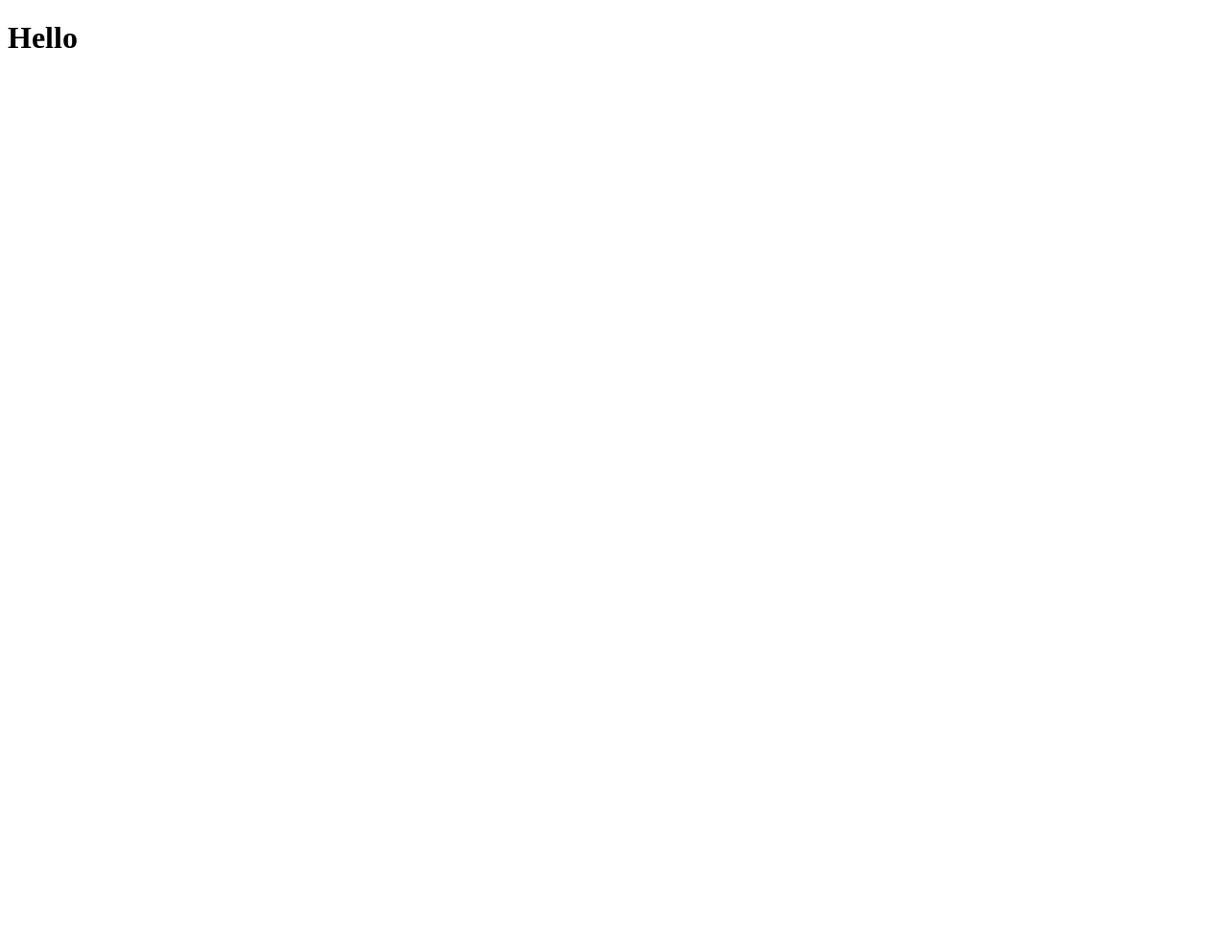
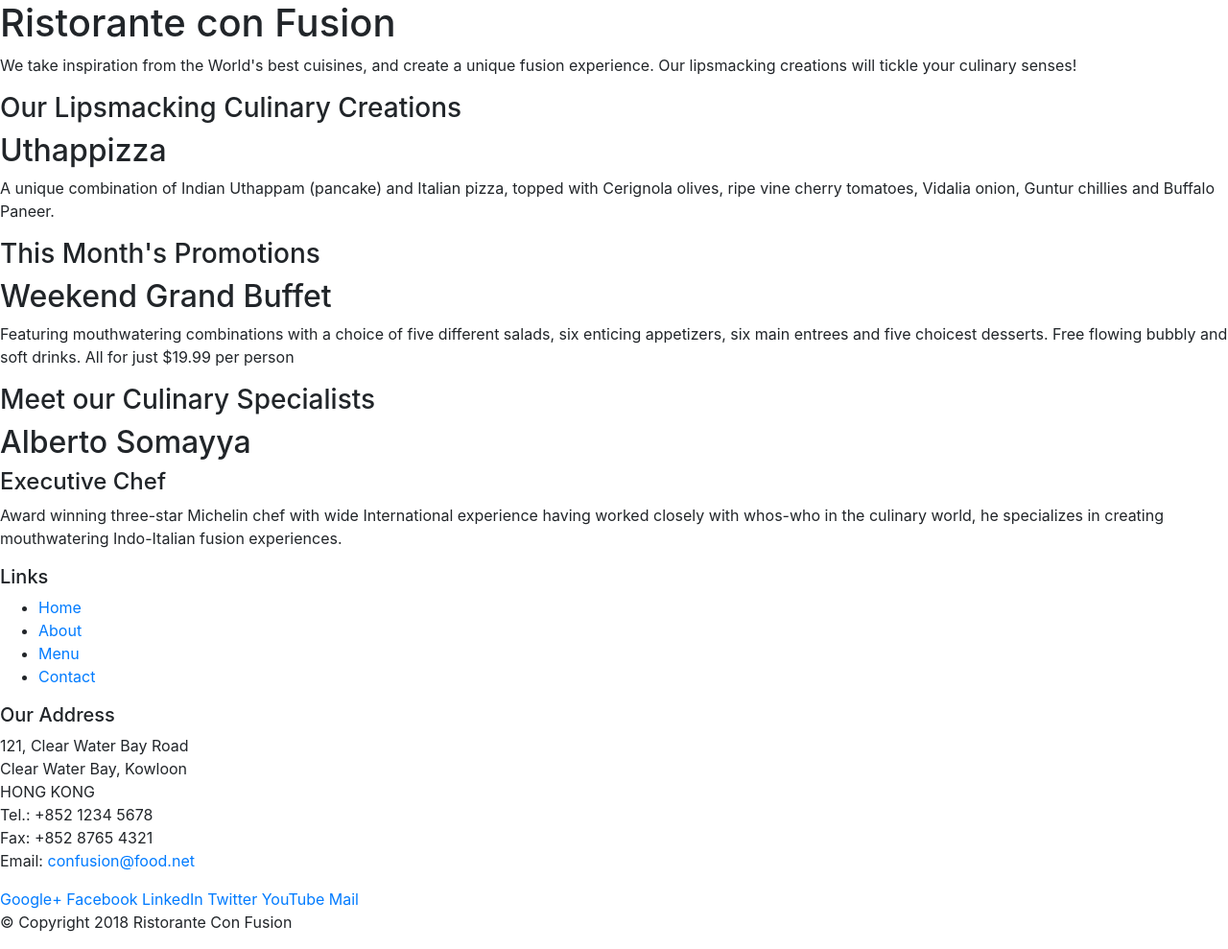
Before and after one commit to roberta-stefana/fullstack-coursera, a website: page index.html in a window 1280 px wide. Shown: the whole page at 96% size. Before the commit the page ends 800 px from the top, so only its background shows below. Drawn offline with nearby package versions, Linux system fonts and the light colour scheme.

Commit message:
Add bootstrap

```diff
--- a/index.html
+++ b/index.html
@@ -1,13 +1,108 @@
 <!DOCTYPE html>
 <html>
     <head>
+         <!-- Required meta tags always come first -->
         <meta charset="utf-8">
-        <meta name="viewport" content="width=device-width, initial-scale=1">
-        <title>Coursera Fullstack</title>
+        <meta name="viewport" content="width=device-width, initial-scale=1, shrink-to-fit=no">
+        <meta http-equiv="x-ua-compatible" content="ie=edge">
+
+        <!-- Bootstrap CSS -->
+        <link rel="stylesheet" href="node_modules/bootstrap/dist/css/bootstrap.min.css">
     </head>
 <body>
 
-    <h1>Hello</h1>
+    <header>
+        <div>
+            <div>
+                <div>
+                    <h1>Ristorante con Fusion</h1>
+                    <p>We take inspiration from the World's best cuisines, and create a unique fusion experience. Our lipsmacking creations will tickle your culinary senses!</p>
+                </div>
+                <div>
+                </div>
+            </div>
+        </div>
+    </header>
 
+    <div>
+        <div>
+            <div>
+                <h3>Our Lipsmacking Culinary Creations</h3>
+            </div>
+            <div>
+                <h2>Uthappizza</h2>
+                <p>A unique combination of Indian Uthappam (pancake) and Italian pizza, topped with Cerignola olives, ripe vine cherry tomatoes, Vidalia onion, Guntur chillies and Buffalo Paneer.</p>
+            </div>
+        </div>
+
+
+        <div>
+            <div>
+                <h3>This Month's Promotions</h3>
+            </div>
+            <div>
+                <h2>Weekend Grand Buffet</h2>
+                <p>Featuring mouthwatering combinations with a choice of five different salads, six enticing appetizers, six main entrees and five choicest desserts. Free flowing bubbly and soft drinks. All for just $19.99 per person </p>
+            </div>
+        </div>
+
+        <div>
+            <div>
+                <h3>Meet our Culinary Specialists</h3>
+            </div>
+            <div>
+                <h2>Alberto Somayya</h2>
+                <h4>Executive Chef</h4>
+                <p>Award winning three-star Michelin chef with wide International experience having worked closely with whos-who in the culinary world, he specializes in creating mouthwatering Indo-Italian fusion experiences. </p>
+            </div>
+        </div>
+    </div>
+
+    <footer>
+        <div>
+            <div>
+                <div>
+                    <h5>Links</h5>
+                    <ul>
+                        <li><a href="#">Home</a></li>
+                        <li><a href="#">About</a></li>
+                        <li><a href="#">Menu</a></li>
+                        <li><a href="#">Contact</a></li>
+                    </ul>
+                </div>
+                <div>
+                    <h5>Our Address</h5>
+                    <address>
+		              121, Clear Water Bay Road<br>
+		              Clear Water Bay, Kowloon<br>
+		              HONG KONG<br>
+		              Tel.: +852 1234 5678<br>
+		              Fax: +852 8765 4321<br>
+		              Email: <a href="mailto:confusion@food.net">confusion@food.net</a>
+		           </address>
+                </div>
+                <div>
+                    <div>
+                        <a href="http://google.com/+">Google+</a>
+                        <a href="http://www.facebook.com/profile.php?id=">Facebook</a>
+                        <a href="http://www.linkedin.com/in/">LinkedIn</a>
+                        <a href="http://twitter.com/">Twitter</a>
+                        <a href="http://youtube.com/">YouTube</a>
+                        <a href="mailto:">Mail</a>
+                    </div>
+                </div>
+           </div>
+           <div>
+                <div>
+                    <p>© Copyright 2018 Ristorante Con Fusion</p>
+                </div>
+           </div>
+        </div>
+    </footer>
+
+    <!-- jQuery first, then Popper.js, then Bootstrap JS. -->
+    <script src="node_modules/jquery/dist/jquery.slim.min.js"></script>
+    <script src="node_modules/popper.js/dist/umd/popper.min.js"></script>
+    <script src="node_modules/bootstrap/dist/js/bootstrap.min.js"></script>
 </body>
 </html>
--- a/package.json
+++ b/package.json
@@ -19,6 +19,9 @@
   },
   "homepage": "https://github.com/roberta-stefana/fullstack-coursera#readme",
   "dependencies": {
-    "lite-server": "^2.6.1"
+    "bootstrap": "^4.0.0",
+    "jquery": "^3.3.1",
+    "lite-server": "^2.6.1",
+    "popper.js": "^1.12.9"
   }
 }
```
Also changed, not shown: 1 other file.
